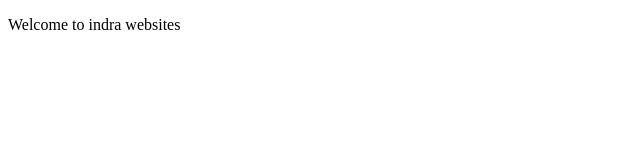
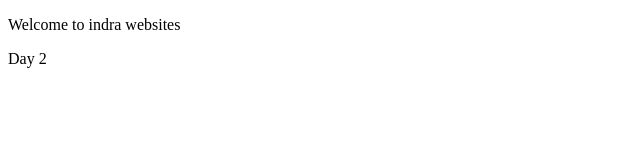
Before and after one commit to Indraaguna/Indraaguna.github.io, a plain HTML site: page index.html in a window 1280 px wide. Shown: the full height of the page, 0-640 px from the left. Drawn offline with Linux system fonts and the light colour scheme.

Commit message:
update folder

```diff
--- a/index.html
+++ b/index.html
@@ -7,5 +7,6 @@
 </head>
 <body>
     <p>Welcome to indra websites</p>
+    <p>Day 2</p>
 </body>
 </html>
```
